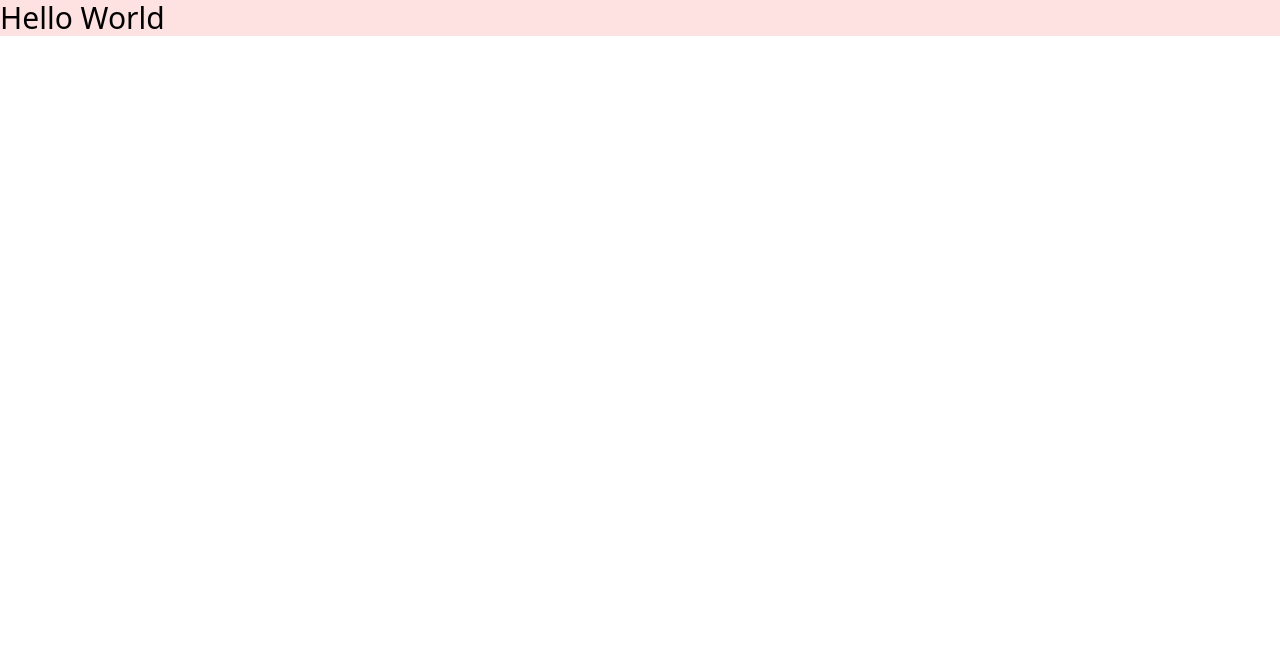
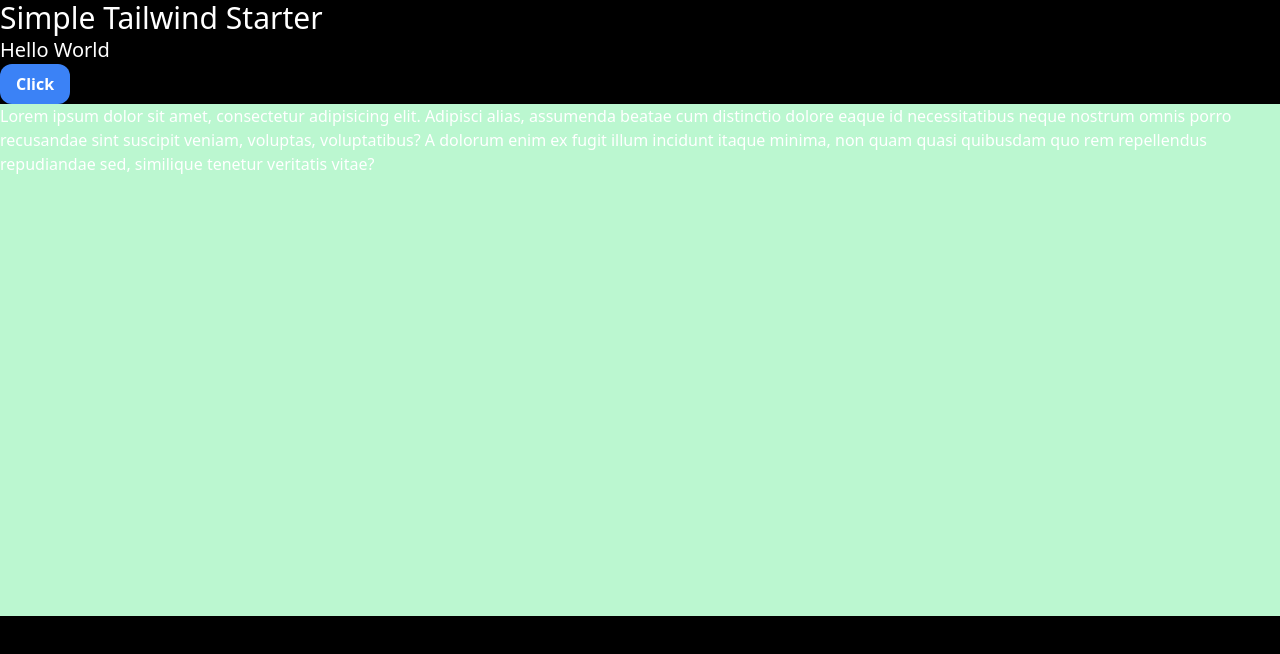
Before and after one commit to muhammad-huzaifah/tailwind, a website: page index.html in a window 1280 px wide. Drawn offline with Linux system fonts and the light colour scheme.

Commit message:
add function-directives

```diff
--- a/index.html
+++ b/index.html
@@ -6,6 +6,13 @@
     <title>Simple Tailwind Starter</title>
 </head>
 <body>
-    <h1 class="text-3xl bg-red-100">Hello World</h1>
+    <h1>Simple Tailwind Starter</h1>
+    <h2>Hello World</h2>
+    <button class="btn-blue">Click</button>
+    <div class="content-area">
+        <p>
+            Lorem ipsum dolor sit amet, consectetur adipisicing elit. Adipisci alias, assumenda beatae cum distinctio dolore eaque id necessitatibus neque nostrum omnis porro recusandae sint suscipit veniam, voluptas, voluptatibus? A dolorum enim ex fugit illum incidunt itaque minima, non quam quasi quibusdam quo rem repellendus repudiandae sed, similique tenetur veritatis vitae?
+        </p>
+    </div>
 </body>
 </html>
--- a/input.css
+++ b/input.css
@@ -1,3 +1,40 @@
 @tailwind base;
 @tailwind components;
 @tailwind utilities;
+
+@layer utilities {
+    .py-2 {
+        padding-top: 0.5rem; /* 8px */
+        padding-bottom: 0.5rem; /* 8px */
+    }
+    .px-4 {
+        padding-left: 1rem; /* 16px */
+        padding-right: 1rem; /* 16px */
+    }
+}
+
+@layer base {
+    h1 {
+        @apply text-3xl;
+    }
+    h2 {
+        @apply text-xl;
+    }
+}
+
+@layer components {
+    .btn-blue {
+        @apply bg-blue-500 py-2 px-4 rounded-xl font-bold text-white hover:bg-blue-700;
+    }
+}
+
+.content-area {
+    @apply bg-green-200;
+    height: theme('spacing.128');
+}
+
+@media screen(xl) {
+    body {
+        @apply bg-black text-white;
+    }
+}
--- a/tailwind.config.js
+++ b/tailwind.config.js
@@ -2,7 +2,10 @@
 module.exports = {
   content: ['./*.html'],
   theme: {
-    extend: {},
+    extend: { },
+    spacing: {
+      128: '32rem',
+    },
   },
   plugins: [],
 }
```
Also changed, not shown: css/style.css.
